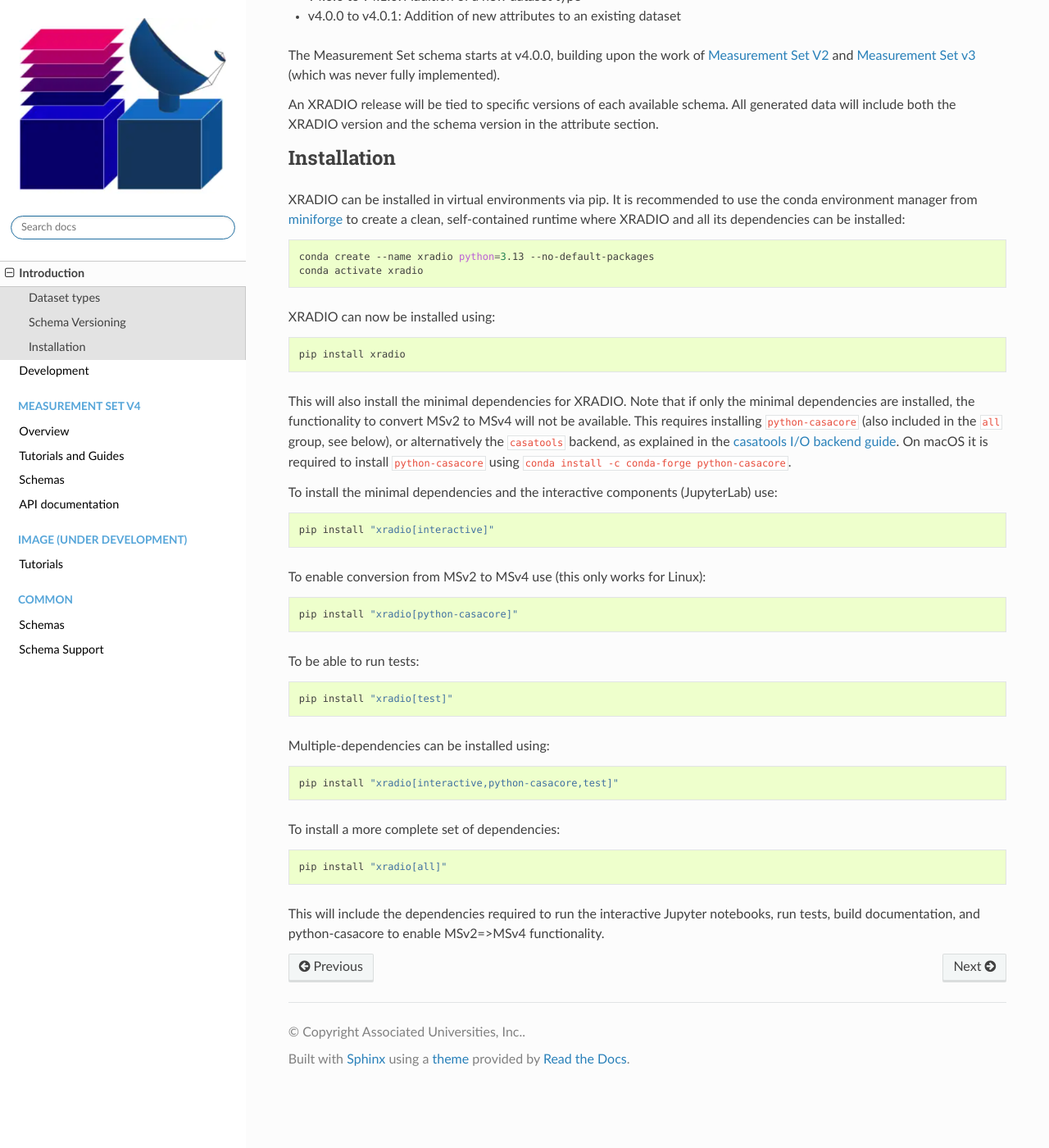
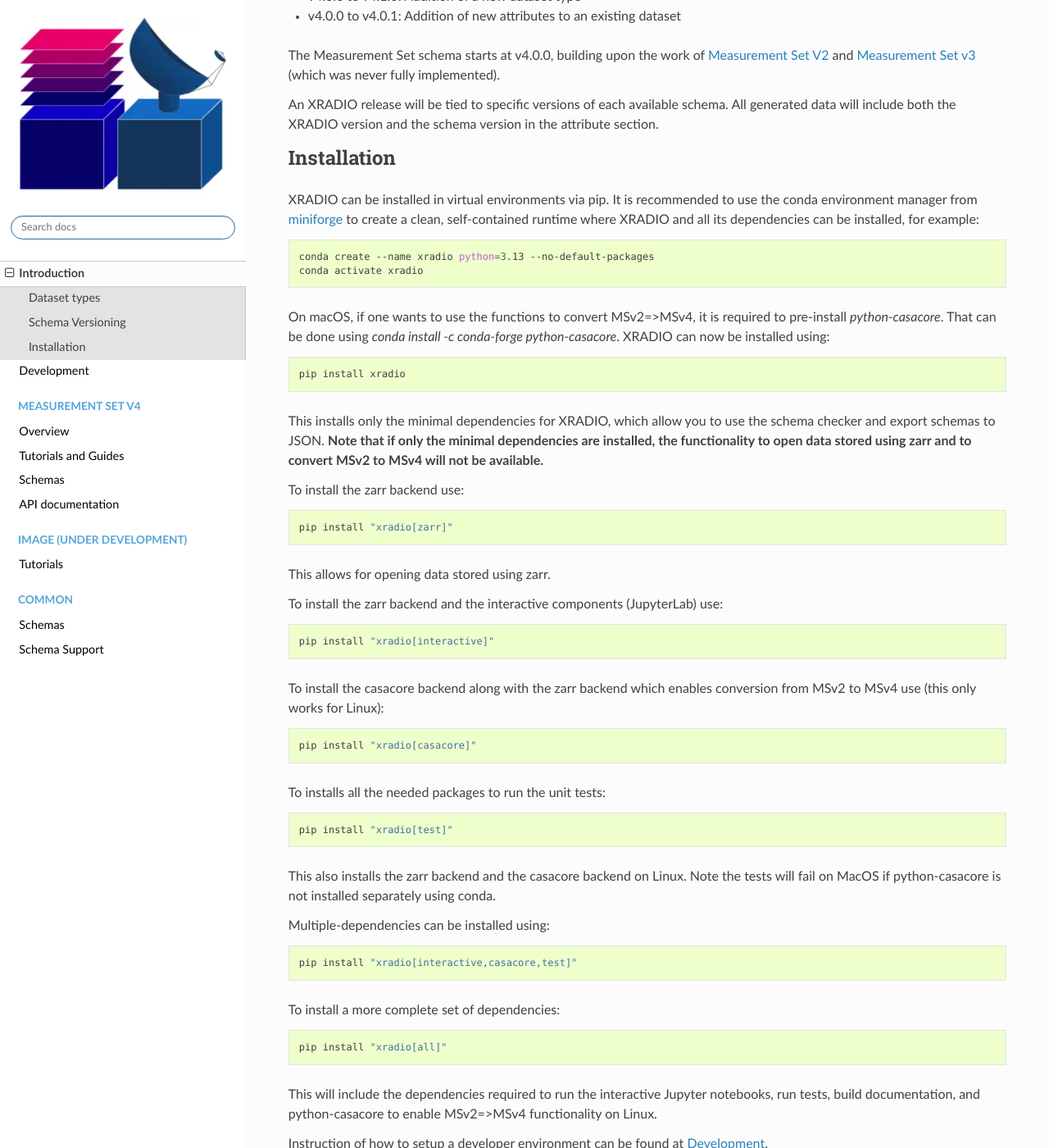
Before and after one commit to casangi/xradio, a Sphinx documentation site: the page built from docs/source/overview.rst, in a window 1280 px wide and 1400 px high, scrolled down 1421 px. Shown: the whole window at 82% size. Built offline with Sphinx 7.4.7 and the Read the Docs theme 3.1.0, drawn with Linux system fonts in a browser that asks for light colours; pages that are not in the unit, such as notebooks, are missing from menus; before the commit the page ends 2749 px from its top, so only the background shows below that; some of the changed text lies outside the part shown.

Commit message:
Update installation documentation.

```diff
--- a/docs/source/development.rst
+++ b/docs/source/development.rst
@@ -93,7 +93,7 @@ to the GitHub issue).
 - If tests pass and you are satisfied open a pull request in GitHub.
   This will be reviewed by a member of the XRADIO team.
 
-Code Organisation
+Code Organization
 -----------------
 
 Each data schema supported by XRADIO is organized into its own
--- a/docs/source/overview.rst
+++ b/docs/source/overview.rst
@@ -116,51 +116,63 @@ XRADIO can be installed in virtual environments via pip. It is
 recommended to use the conda environment manager from
 `miniforge <https://github.com/conda-forge/miniforge>`__ to create a
 clean, self-contained runtime where XRADIO and all its dependencies can
-be installed:
+be installed, for example:
 
 .. code:: sh
 
    conda create --name xradio python=3.13 --no-default-packages
    conda activate xradio
 
+On macOS, if one wants to use the functions to convert MSv2=>MSv4, it is
+required to pre-install `python-casacore`. That can be done using
+`conda install -c conda-forge python-casacore`.
 XRADIO can now be installed using:
 
 .. code:: sh
 
    pip install xradio
 
-This will also install the minimal dependencies for XRADIO. Note that if
-only the minimal dependencies are installed, the functionality to
-convert MSv2 to MSv4 will not be available. This requires installing
-``python-casacore`` (also included in the ``all`` group, see below), or
-alternatively the ``casatools`` backend, as explained in the `casatools
-I/O backend guide <measurement_set/guides/backends.md>`__. On macOS it is
-required to install ``python-casacore`` using ``conda install -c conda-forge python-casacore``.
+This installs only the minimal dependencies for XRADIO, which
+allow you to use the schema checker and export schemas to JSON.
+**Note that if only the minimal dependencies are installed, the functionality
+to open data stored using zarr and to convert MSv2 to MSv4 will not be available.**
 
-To install the minimal dependencies and the interactive components
-(JupyterLab) use:
+To install the zarr backend use:
+
+.. code:: sh
+
+   pip install "xradio[zarr]"
+
+This allows for opening data stored using zarr.
+
+To install the zarr backend and the interactive
+components (JupyterLab) use:
 
 .. code:: sh
 
    pip install "xradio[interactive]"
 
-To enable conversion from MSv2 to MSv4 use (this only works for Linux):
+To install the casacore backend along with the zarr backend which enables conversion
+from MSv2 to MSv4 use (this only works for Linux):
 
 .. code:: sh
 
-   pip install "xradio[python-casacore]"
+   pip install "xradio[casacore]"
 
-To be able to run tests:
+To installs all the needed packages to run the unit tests:
 
 .. code:: sh
 
    pip install "xradio[test]"
 
+This also installs the zarr backend and the casacore backend on Linux.
+Note the tests will fail on MacOS if python-casacore is not installed separately using conda.
+
 Multiple-dependencies can be installed using:
 
 .. code:: sh
 
-   pip install "xradio[interactive,python-casacore,test]"
+   pip install "xradio[interactive,casacore,test]"
 
 To install a more complete set of dependencies:
 
@@ -168,6 +180,11 @@ To install a more complete set of dependencies:
 
    pip install "xradio[all]"
 
-This will include the dependencies required to run the interactive
-Jupyter notebooks, run tests, build documentation, and python-casacore
-to enable MSv2=>MSv4 functionality.
+This will include the dependencies required to run the interactive Jupyter notebooks, run tests, build documentation,
+and python-casacore to enable MSv2=>MSv4 functionality on Linux.
+
+Instruction of how to setup a developer environment can be found at
+`Development <https://xradio.readthedocs.io/en/latest/development.html>`__.
+
+Instruction of how to setup a developer environment using casatools instead of python-casacore can be found at
+`casatools I/O backend guide <docs/source/measurement_set/guides/backends.md>`__.
--- a/pyproject.toml
+++ b/pyproject.toml
@@ -17,7 +17,7 @@ dependencies = [
 ]
 
 [project.optional-dependencies]
-io = [
+zarr = [
     'astropy',
     'toolviper>=0.0.12',
     's3fs',
@@ -44,6 +44,7 @@ test = [
     'pytest',
     'pytest-cov',
     'pytest-html',
+    'python_casacore>=3.6.1; sys_platform != "darwin"'
 ]
 
 casacore = [
```
Also changed, not shown: README.md (+19 -10 lines).
